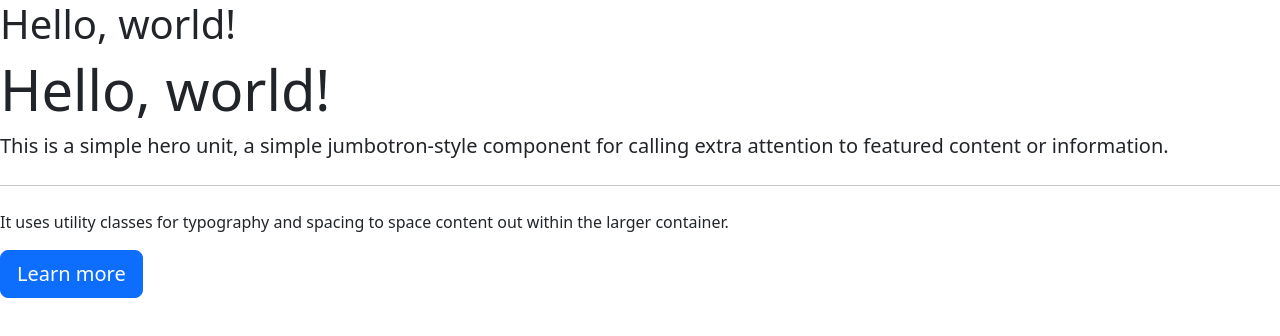
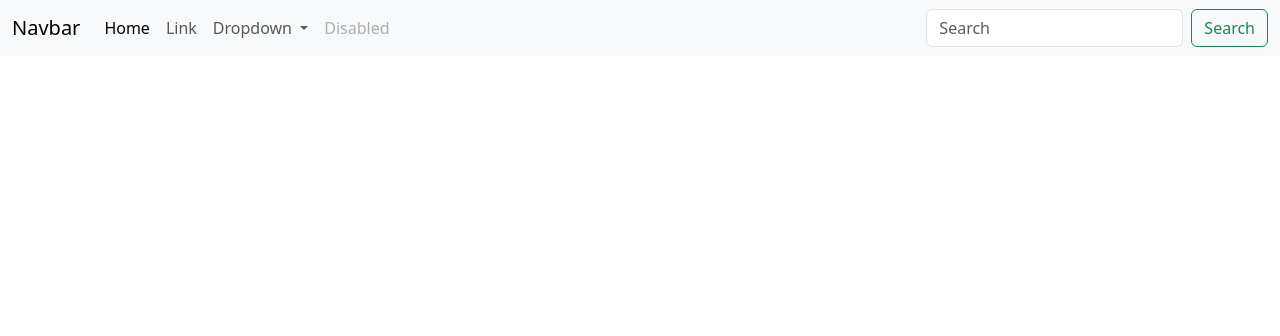
Before and after one commit to KeniaMontalvo/landingkpop, a plain HTML site: page index.html in a window 1280 px wide. Drawn offline with nearby package versions, Linux system fonts and the light colour scheme.

Commit message:
Se agregó barra de navegación

```diff
--- a/index.html
+++ b/index.html
@@ -1,25 +1,48 @@
 <!doctype html>
-<html lang="en">
+<html lang="es">
   <head>
     <meta charset="utf-8">
     <meta name="viewport" content="width=device-width, initial-scale=1">
     <title>Bootstrap demo</title>
-    <link href="https://cdn.jsdelivr.net/npm/bootstrap@5.2.3/dist/css/bootstrap.min.css" rel="stylesheet" integrity="sha384-rbsA2VBKQhggwzxH7pPCaAqO46MgnOM80zW1RWuH61DGLwZJEdK2Kadq2F9CUG65" crossorigin="anonymous">
-    <link rel="stylesheet" href="style.css">
+    <link href="https://cdn.jsdelivr.net/npm/bootstrap@5.3.0-alpha2/dist/css/bootstrap.min.css" rel="stylesheet" integrity="sha384-aFq/bzH65dt+w6FI2ooMVUpc+21e0SRygnTpmBvdBgSdnuTN7QbdgL+OapgHtvPp" crossorigin="anonymous">
   </head>
   <body>
-    <h1>Hello, world!</h1>
-
-    <div class="jumbotron">
-        <h1 class="display-4">Hello, world!</h1>
-        <p class="lead">This is a simple hero unit, a simple jumbotron-style component for calling extra attention to featured content or information.</p>
-        <hr class="my-4">
-        <p>It uses utility classes for typography and spacing to space content out within the larger container.</p>
-        <p class="lead">
-          <a class="btn btn-primary btn-lg" href="#" role="button">Learn more</a>
-        </p>
+    <nav class="navbar navbar-expand-lg bg-body-tertiary">
+      <div class="container-fluid">
+        <a class="navbar-brand" href="#">Navbar</a>
+        <button class="navbar-toggler" type="button" data-bs-toggle="collapse" data-bs-target="#navbarSupportedContent" aria-controls="navbarSupportedContent" aria-expanded="false" aria-label="Toggle navigation">
+          <span class="navbar-toggler-icon"></span>
+        </button>
+        <div class="collapse navbar-collapse" id="navbarSupportedContent">
+          <ul class="navbar-nav me-auto mb-2 mb-lg-0">
+            <li class="nav-item">
+              <a class="nav-link active" aria-current="page" href="#">Home</a>
+            </li>
+            <li class="nav-item">
+              <a class="nav-link" href="#">Link</a>
+            </li>
+            <li class="nav-item dropdown">
+              <a class="nav-link dropdown-toggle" href="#" role="button" data-bs-toggle="dropdown" aria-expanded="false">
+                Dropdown
+              </a>
+              <ul class="dropdown-menu">
+                <li><a class="dropdown-item" href="#">Action</a></li>
+                <li><a class="dropdown-item" href="#">Another action</a></li>
+                <li><hr class="dropdown-divider"></li>
+                <li><a class="dropdown-item" href="#">Something else here</a></li>
+              </ul>
+            </li>
+            <li class="nav-item">
+              <a class="nav-link disabled">Disabled</a>
+            </li>
+          </ul>
+          <form class="d-flex" role="search">
+            <input class="form-control me-2" type="search" placeholder="Search" aria-label="Search">
+            <button class="btn btn-outline-success" type="submit">Search</button>
+          </form>
+        </div>
       </div>
-
-    <script src="https://cdn.jsdelivr.net/npm/bootstrap@5.2.3/dist/js/bootstrap.bundle.min.js" integrity="sha384-kenU1KFdBIe4zVF0s0G1M5b4hcpxyD9F7jL+jjXkk+Q2h455rYXK/7HAuoJl+0I4" crossorigin="anonymous"></script>
+    </nav>
+    <script src="https://cdn.jsdelivr.net/npm/bootstrap@5.3.0-alpha2/dist/js/bootstrap.bundle.min.js" integrity="sha384-qKXV1j0HvMUeCBQ+QVp7JcfGl760yU08IQ+GpUo5hlbpg51QRiuqHAJz8+BrxE/N" crossorigin="anonymous"></script>
   </body>
 </html>
```
